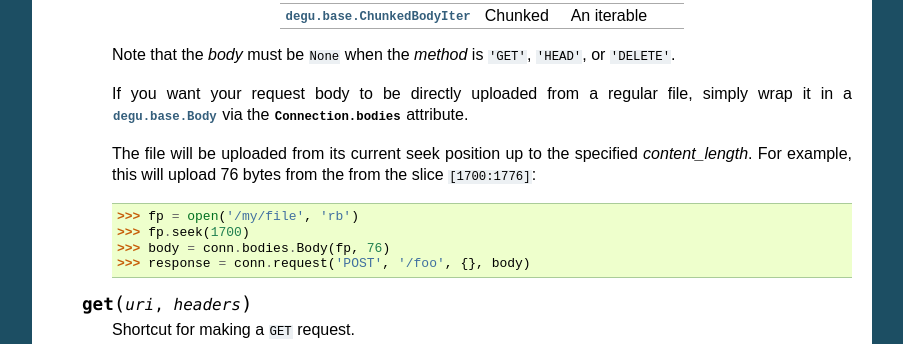
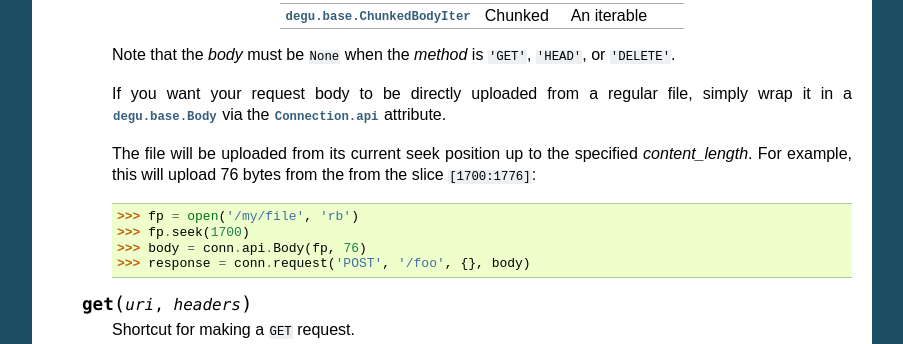
Before and after one commit to json420/degu, a Sphinx documentation site: the page built from doc/degu.client.rst, in a window 1280 px wide and 900 px high, scrolled down 9597 px. Shown: the part 150-494 px from the top of the window, without its empty margins (198-1101 px from the left). Built offline with Sphinx 7.4.7, drawn with Linux system fonts in a browser that asks for light colours.

Commit message:
Update degu.client.rst for 'bodies' --> 'api' change

```diff
--- a/doc/degu.client.rst
+++ b/doc/degu.client.rst
@@ -631,7 +631,7 @@ Also see the server :ref:`server-options`.
 
         If you want your request body to be directly uploaded from a regular
         file, simply wrap it in a :class:`degu.base.Body` via the
-        :attr:`Connection.bodies` attribute.
+        :attr:`Connection.api` attribute.
 
         The file will be uploaded from its current seek position up to the
         specified *content_length*.  For example, this will upload 76 bytes from
@@ -639,7 +639,7 @@ Also see the server :ref:`server-options`.
 
         >>> fp = open('/my/file', 'rb')  #doctest: +SKIP
         >>> fp.seek(1700)  #doctest: +SKIP
-        >>> body = conn.bodies.Body(fp, 76)  #doctest: +SKIP
+        >>> body = conn.api.Body(fp, 76)  #doctest: +SKIP
         >>> response = conn.request('POST', '/foo', {}, body)  #doctest: +SKIP
 
     .. method:: get(uri, headers)
```
